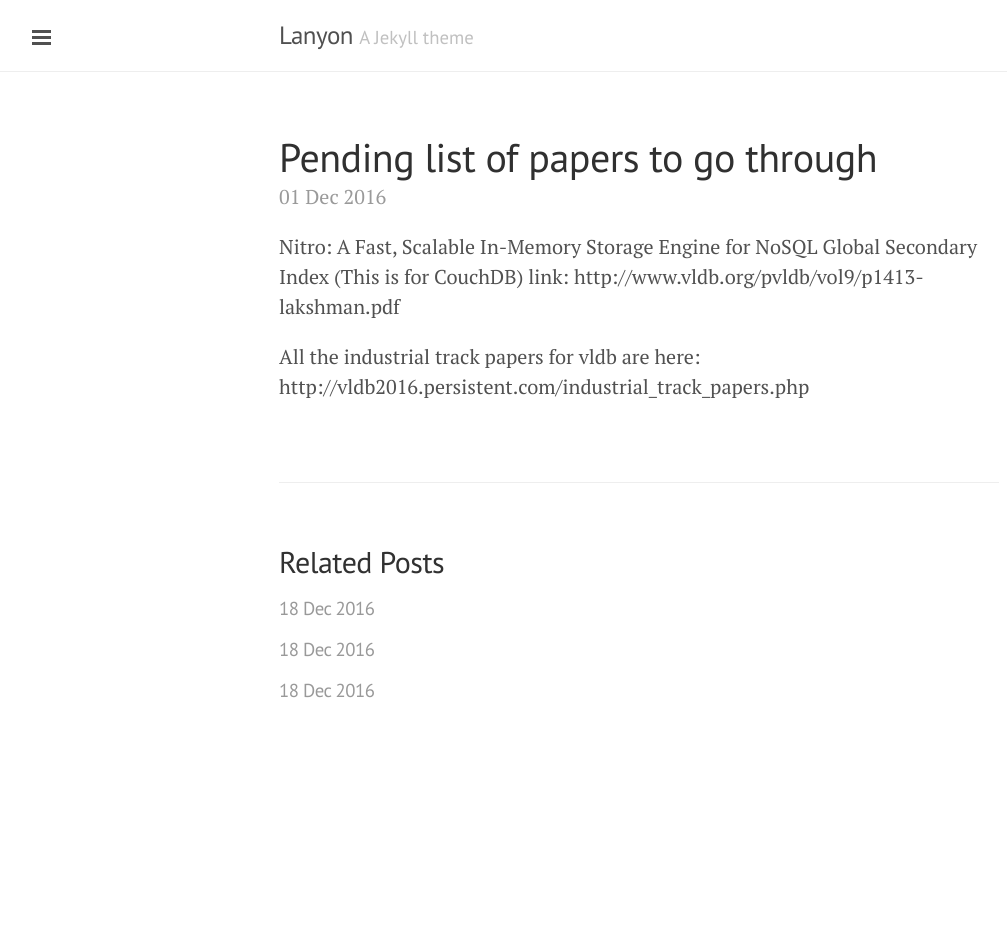
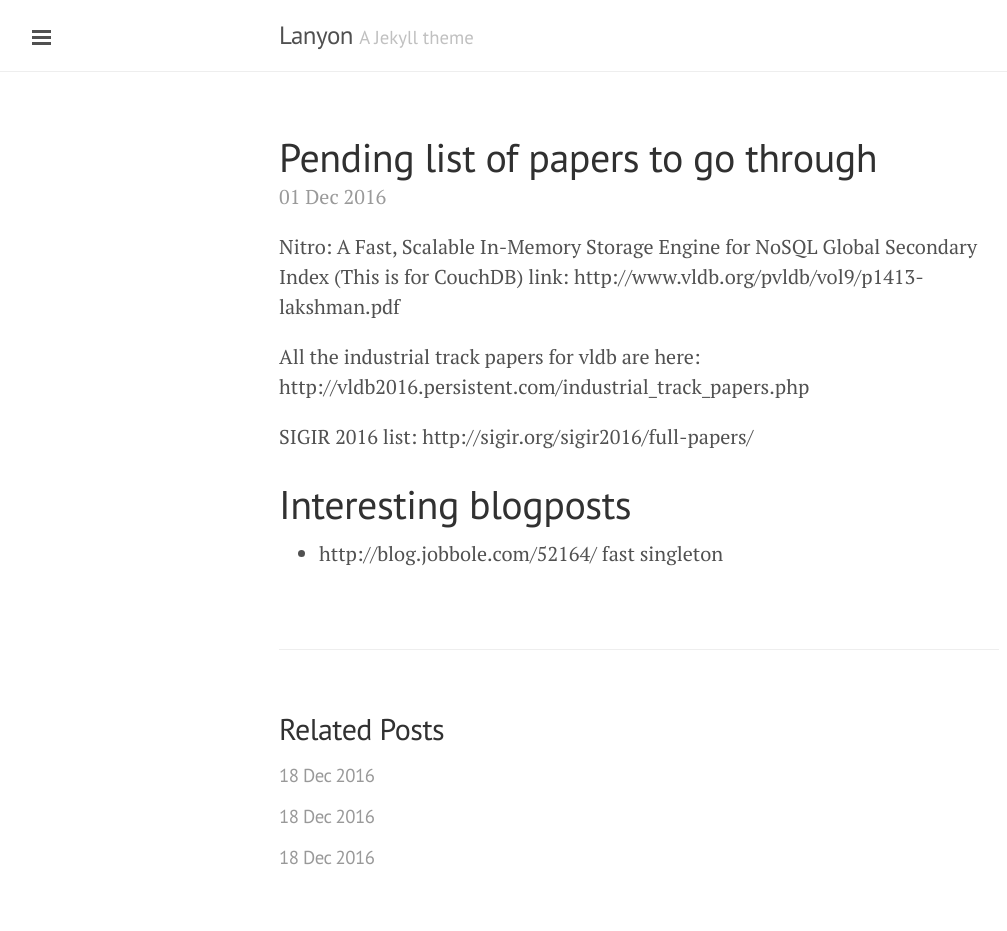
Before and after one commit to benjibc/benjibc.github.io, a Jekyll site: the page built from _posts/2016-12-01-reading-list.md, in a window 1280 px wide. Shown: the whole page, without its empty margins (1-1008 px from the left). Built offline with Jekyll 4.4.1, drawn with Linux system fonts in a browser that asks for light colours; Markdown is read by kramdown in place of the engine named in the settings; before the commit the page ends 900 px from its top, so only the background shows below that.

Commit message:
Update 2016-12-01-reading-list.md

```diff
--- a/_posts/2016-12-01-reading-list.md
+++ b/_posts/2016-12-01-reading-list.md
@@ -8,3 +8,7 @@ Nitro: A Fast, Scalable In-Memory Storage Engine for NoSQL Global Secondary Inde
 link: http://www.vldb.org/pvldb/vol9/p1413-lakshman.pdf
 
 All the industrial track papers for vldb are here: http://vldb2016.persistent.com/industrial_track_papers.php
+
+SIGIR 2016 list: http://sigir.org/sigir2016/full-papers/
+# Interesting blogposts
+- http://blog.jobbole.com/52164/ fast singleton
```
